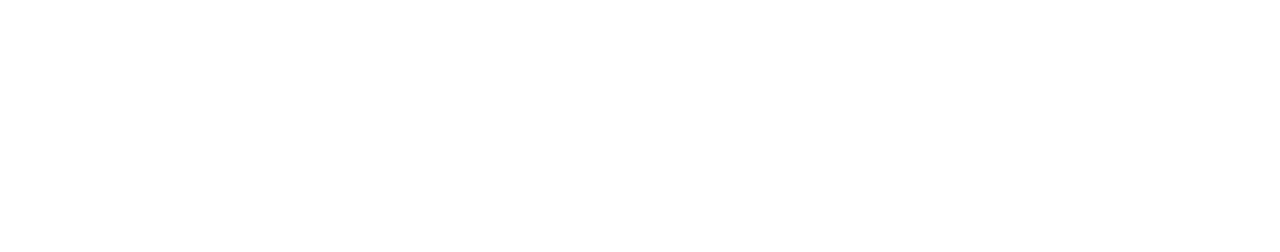
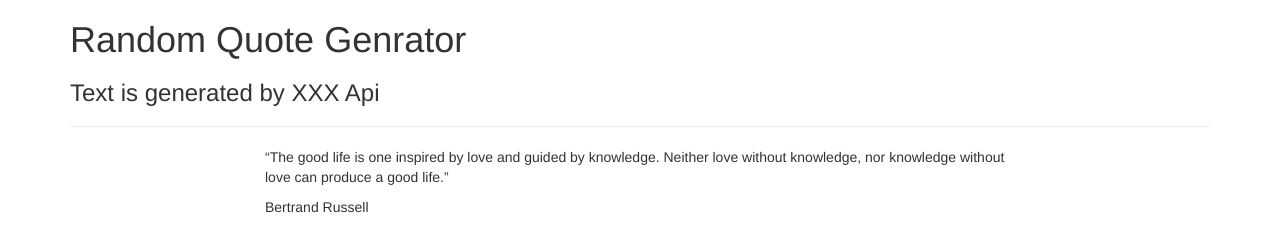
Before and after one commit to dgales4130/FreeBootCampProjects, a plain HTML site: page FBC Projects/QuoteGenerator/index.html in a window 1280 px wide. Drawn offline with nearby package versions, Linux system fonts and the light colour scheme.

Commit message:
Added quote html code

```diff
--- a/FBC Projects/QuoteGenerator/index.html
+++ b/FBC Projects/QuoteGenerator/index.html
@@ -2,7 +2,7 @@
 <html>
   <head>
     <meta charset="utf-8">
-    <title>Random Quote Generator</title>
+    <title>API Quote App</title>
       <!-- CSS Files -->
       <link rel="stylesheet" href="https://maxcdn.bootstrapcdn.com/bootstrap/3.3.7/css/bootstrap.min.css" integrity="sha384-BVYiiSIFeK1dGmJRAkycuHAHRg32OmUcww7on3RYdg4Va+PmSTsz/K68vbdEjh4u" crossorigin="anonymous">
       <link href="https://maxcdn.bootstrapcdn.com/font-awesome/4.7.0/css/font-awesome.min.css" rel="stylesheet" integrity="sha384-wvfXpqpZZVQGK6TAh5PVlGOfQNHSoD2xbE+QkPxCAFlNEevoEH3Sl0sibVcOQVnN" crossorigin="anonymous">
@@ -10,7 +10,28 @@
 
   </head>
   <body>
+    <div class="container">
+      <div class="row">
+        <div class="col-md-12">
+          <h1>Random Quote Genrator</h1>
+          <h3>Text is generated by  XXX Api </h3>
+          <hr />
+        </div>
+      </div>
+      <div class="row">
+        <div class="col-md-8 col-md-offset-2">
+          <div class="quote-box">
+            <p id="quote">“The good life is one inspired by love and
+              guided by knowledge. Neither love without knowledge,
+              nor knowledge without love can produce a good life.”</p>
+            <p id="author">Bertrand Russell</p>
+          </div>
+        </div>
+      </div>
+    </div>
+
+
+
     <script src="javascript.js"></script>
-
   </body>
 </html>
```
